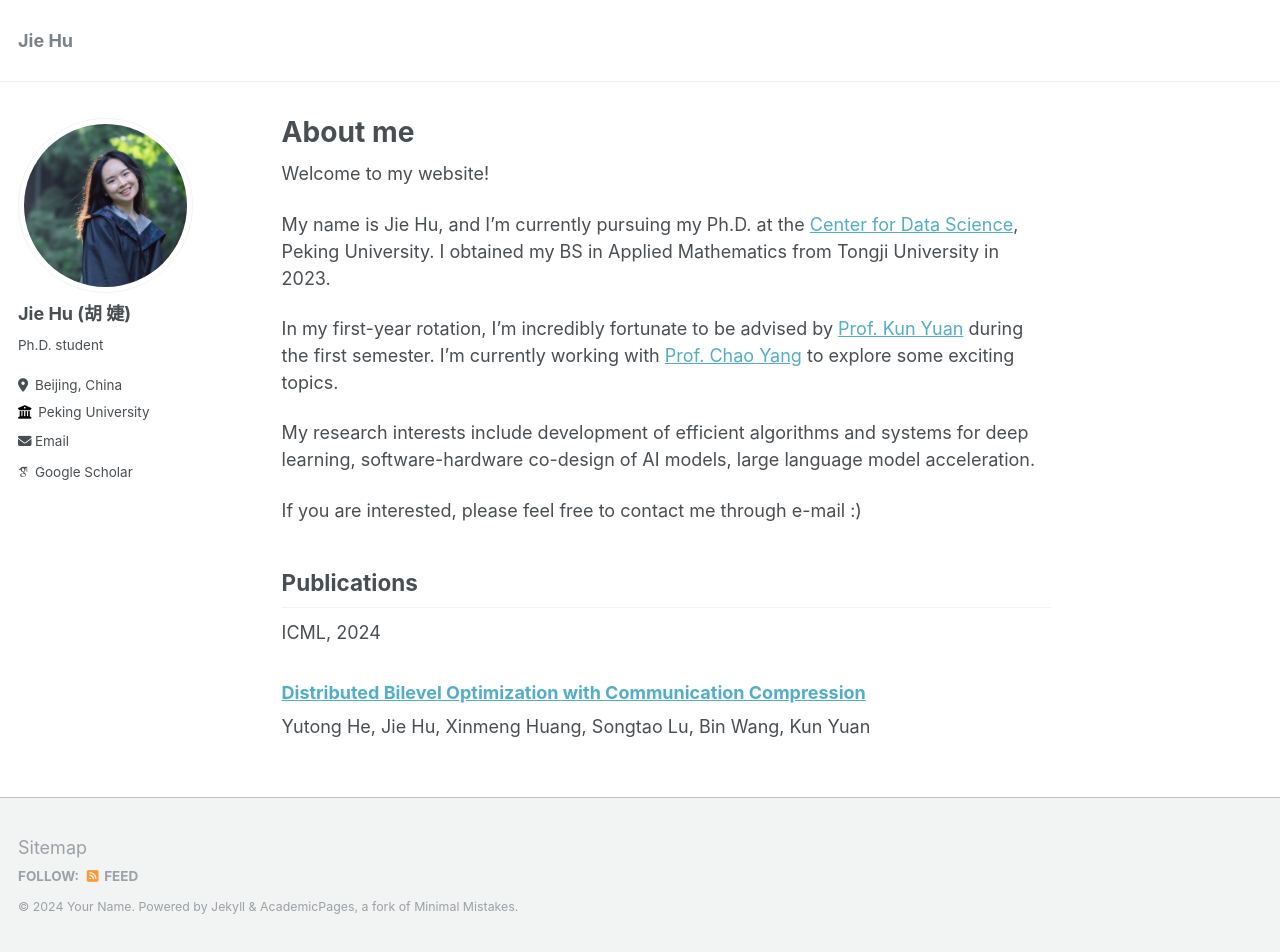
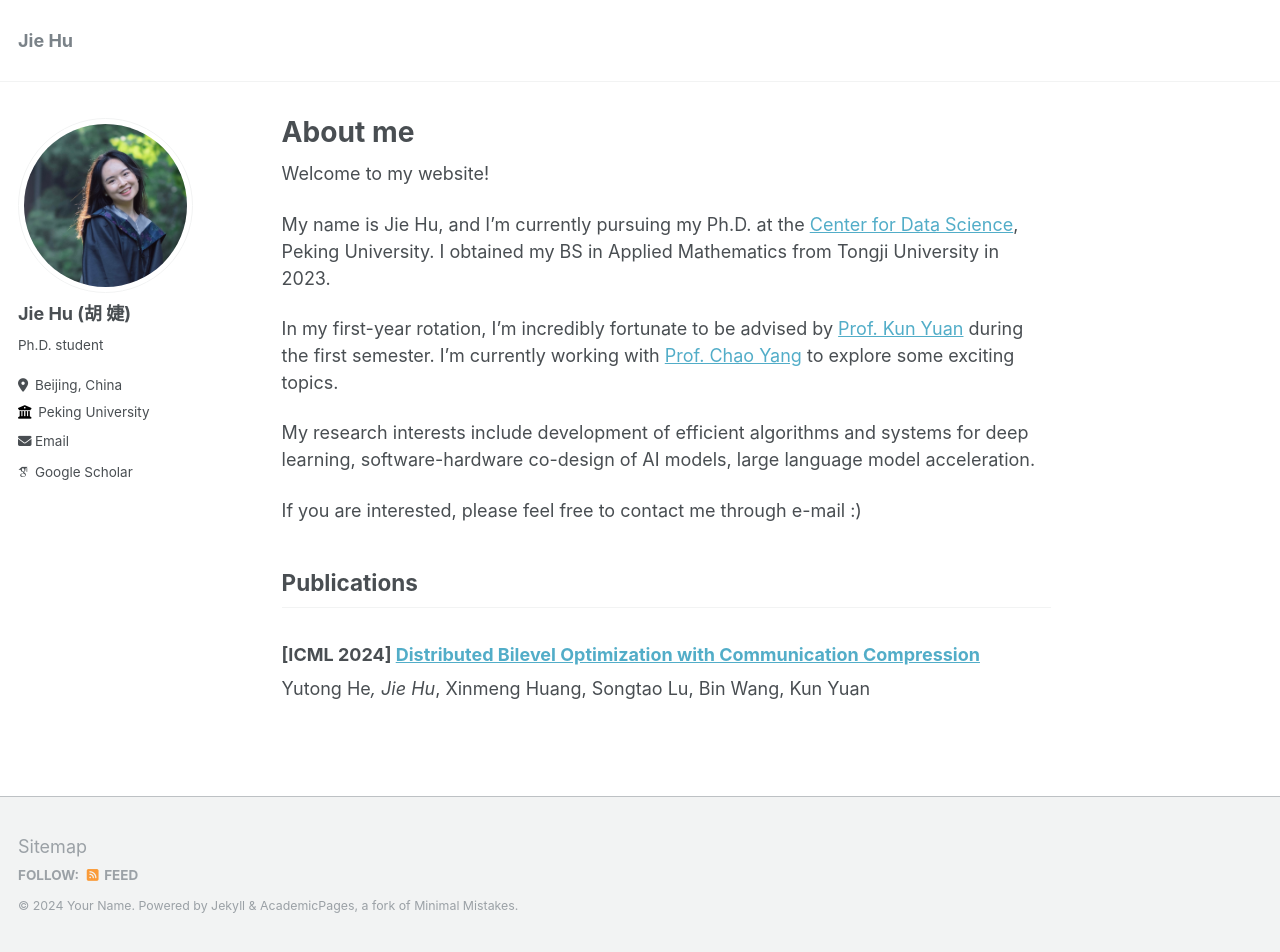
Before and after one commit to jiehu-jessica/jiehu-jessica.github.io, a Jekyll site: the page built from _pages/about.md, in a window 1280 px wide and 952 px high. Built offline with Jekyll 4.4.1, drawn with Linux system fonts in a browser that asks for light colours; some web fonts are replaced; a file with an impossible date is left out.

```diff
--- a/_pages/about.md
+++ b/_pages/about.md
@@ -20,6 +20,6 @@ If you are interested, please feel free to contact me through e-mail :)
 
 ## Publications
 
-ICML, 2024
-### [Distributed Bilevel Optimization with Communication Compression](https://arxiv.org/pdf/2405.18858)
-Yutong He, Jie Hu, Xinmeng Huang, Songtao Lu, Bin Wang, Kun Yuan
+
+### [ICML 2024] [Distributed Bilevel Optimization with Communication Compression](https://arxiv.org/pdf/2405.18858)
+Yutong He*, Jie Hu*, Xinmeng Huang, Songtao Lu, Bin Wang, Kun Yuan
```
